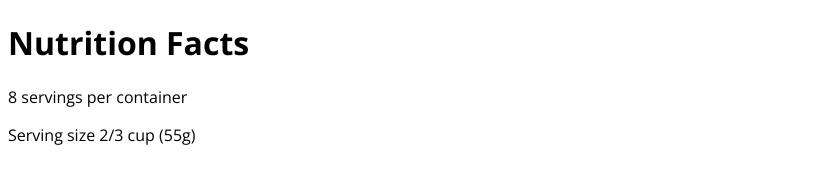
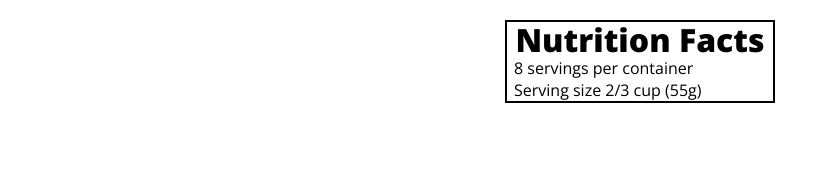
Before and after one commit to Weber-Paulo/freeCodeCamp, a plain HTML site: page Nutrition-Facts/index.html in a window 1280 px wide. Shown: the whole page, without its empty margins (0-830 px from the left). Drawn offline with nearby package versions, Linux system fonts and the light colour scheme.

Commit message:
Nutrition

```diff
--- a/Nutrition-Facts/styles.css
+++ b/Nutrition-Facts/styles.css
@@ -1,7 +1,28 @@
+* {
+  box-sizing: border-box;
+}
+
 html {
-    font-size: 16px;
-  }
+  font-size: 16px;
+}
 
-  body {
-    font-family: 'Open Sans', sans-serif;
-  }
+body {
+  font-family: 'Open Sans', sans-serif;
+}
+
+.label {
+  border: 2px solid black;
+  width: 270px;
+  margin: 20px auto;
+  padding: 0 7px;
+}
+
+h1 {
+  font-weight: 800;
+  text-align: center;
+  margin: -4px 0;
+}
+
+p {
+  margin: 0;
+}
```
